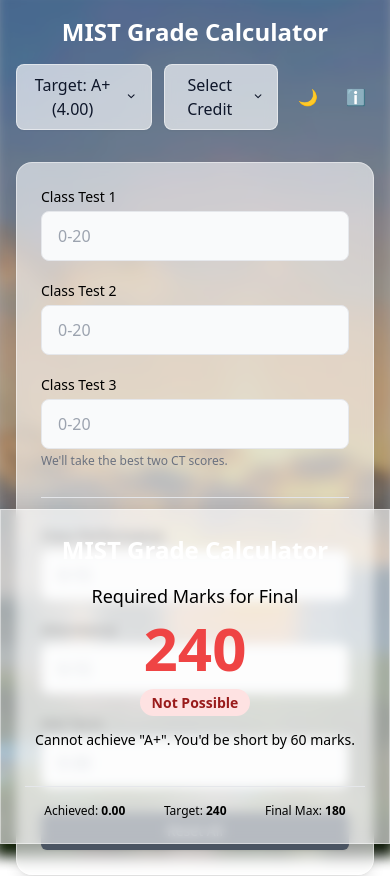
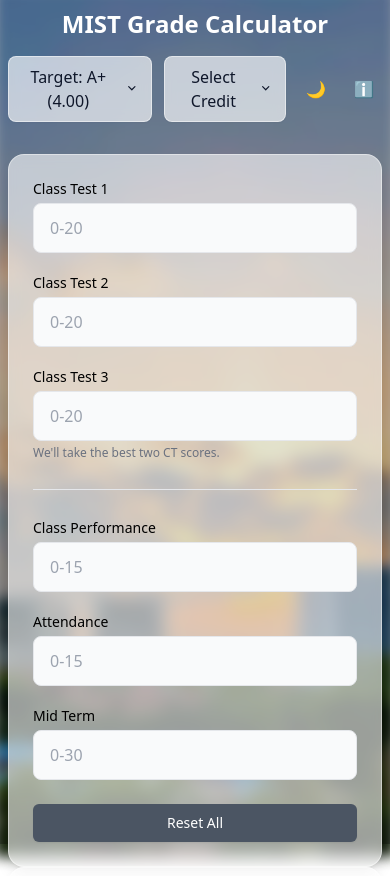
Before and after one commit to NiloyTheSpd/MIST-Grade-Calculator, a React (Vite) app: page / in a window 390 px wide. Shown: the top 876 px of the page. Built offline with nearby package versions, Linux system fonts and the light colour scheme; the HTML template or start-up script is replaced by a standard one.

Commit message:
chore: update dependencies and adjust UI styles
- Update TailwindCSS, PostCSS, Autoprefixer, and Vite to latest versions
- Reorder darkMode config in tailwind.config.js
- Adjust padding and layout spacing in App.jsx
- Add Tailwind directives and comments to index.css

```diff
--- a/src/App.jsx
+++ b/src/App.jsx
@@ -205,7 +205,7 @@
 
   return (
   <div id="__root_app_container" className="min-h-screen text-gray-800 dark:text-gray-200 font-sans transition-colors duration-300">
-      <main className="max-w-6xl mx-auto p-4 md:p-8">
+      <main className="max-w-6xl mx-auto p-2 md:p-8">
         <header className="flex flex-col sm:flex-row justify-between items-center mb-8 gap-4">
           <h1 className="text-2xl sm:text-3xl font-bold text-white dark:text-white">
             MIST Grade Calculator
@@ -232,7 +232,7 @@
           </div>
         </header>
 
-        <div className="grid grid-cols-1 md:grid-cols-2 md:gap-8 lg:gap-12 pb-72 md:pb-0">
+        <div className="grid grid-cols-1 md:grid-cols-2 md:gap-8 lg:gap-12">
 
           <div className="glass-card p-6 rounded-2xl shadow-lg border border-gray-200 dark:border-gray-700">
             <div className="grid grid-cols-1 sm:grid-cols-2 gap-x-6 gap-y-5">
@@ -253,7 +253,7 @@
             </button>
           </div>
 
-      <div className="glass-card fixed bottom-0 left-0 right-0 md:relative p-6 md:rounded-2xl shadow-[0_-5px_15px_-3px_rgba(0,0,0,0.1)] md:shadow-lg border-t-2 border-indigo-500 md:border-2 md:border-gray-200 dark:md:border-gray-700 flex flex-col justify-center items-center text-center z-10">
+      <div className="glass-card p-6 pt-16 rounded-2xl shadow-lg border border-gray-200 dark:border-gray-700 flex flex-col justify-center items-center text-center">
         <h1 className="text-2xl sm:text-3xl font-bold text-white dark:text-white mb-4">MIST Grade Calculator</h1>
         <h2 className="text-lg font-medium text-black mb-2">Required Marks for Final</h2>
 
--- a/tailwind.config.js
+++ b/tailwind.config.js
@@ -4,9 +4,9 @@
     "./index.html",
     "./src/**/*.{js,ts,jsx,tsx}",
   ],
-  darkMode: 'class',
   theme: {
     extend: {},
   },
+  darkMode: 'class',
   plugins: [],
 }
```
Also changed, not shown: package.json (+4 -4 lines), src/index.css (+11 -4 lines), 1 other file (tests, documents, lock files or other folders).
